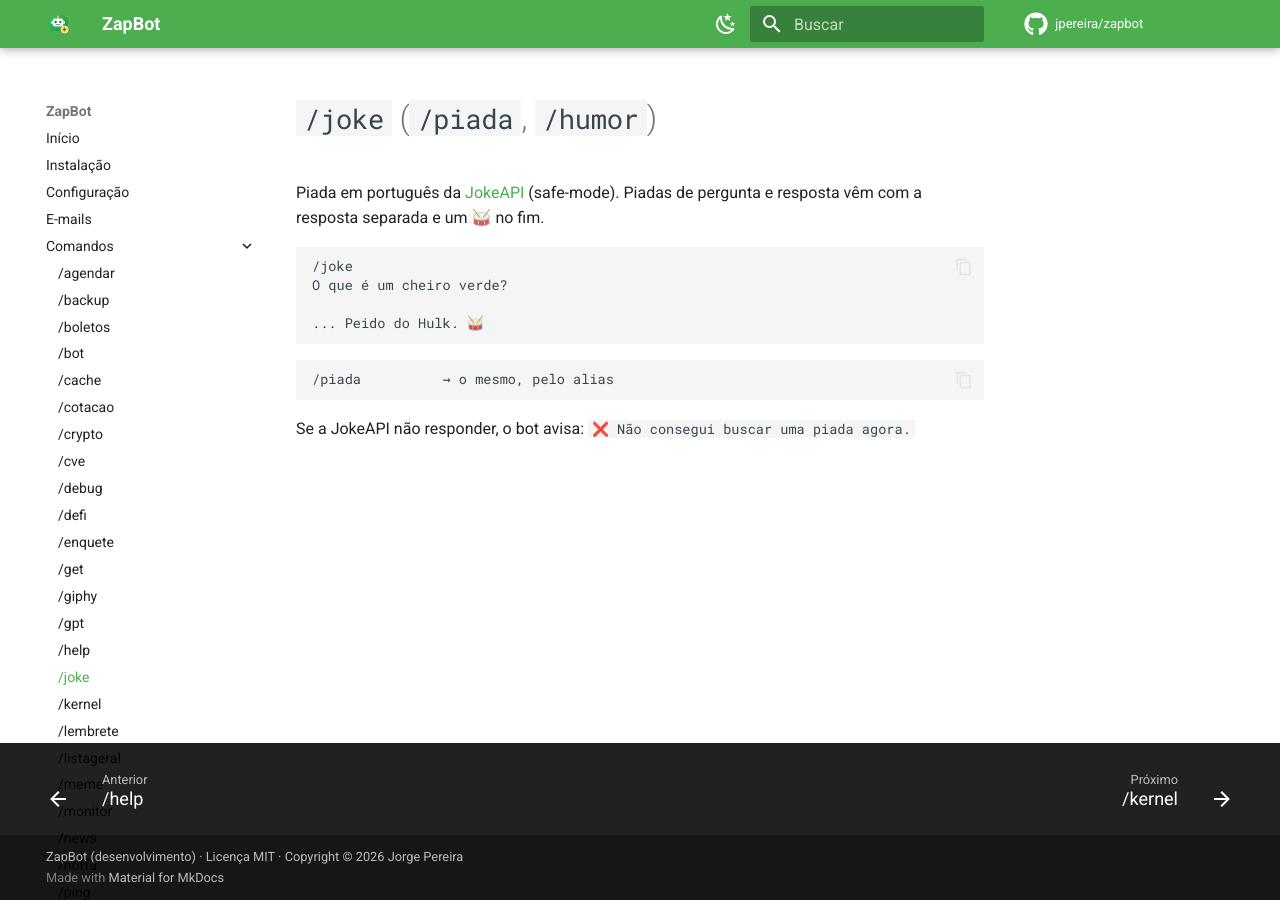
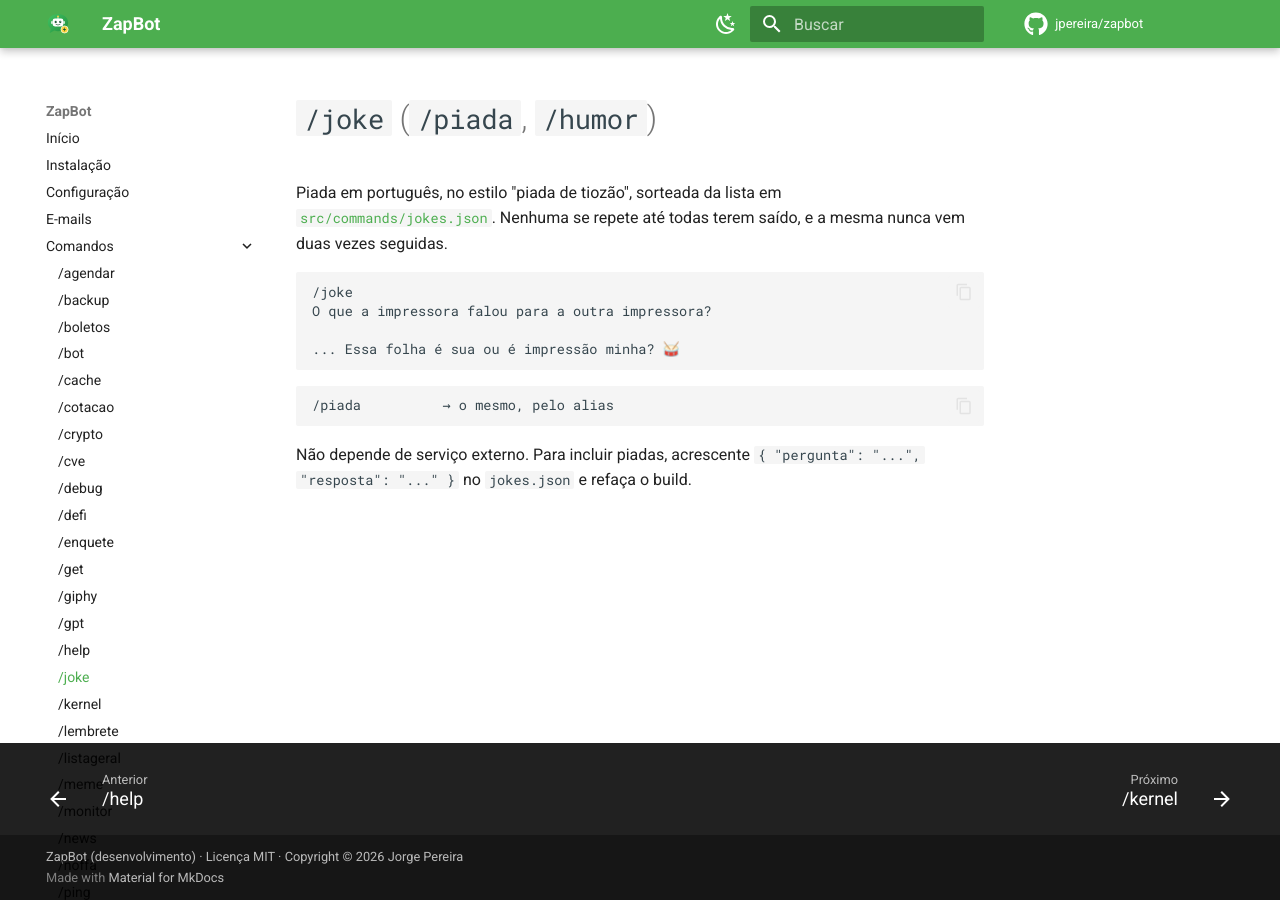
Before and after one commit to jpereira/zapbot, an MkDocs documentation site: the page built from docs/commands/joke.md, in a window 1280 px wide. Built offline with MkDocs 1.6.1 and Material for MkDocs 9.7.7, drawn with Linux system fonts in a browser that asks for light colours; comment, search, counter and statistics services are not loaded.

Commit message:
Swap /joke's JokeAPI for our own list (it only had 1 joke in Portuguese)

````diff
--- a/docs/commands/joke.md
+++ b/docs/commands/joke.md
@@ -1,18 +1,20 @@
 # `/joke` (`/piada`, `/humor`)
 
-Piada em português da [JokeAPI](https://jokeapi.dev/) (safe-mode). Piadas de
-pergunta e resposta vêm com a resposta separada e um 🥁 no fim.
+Piada em português, no estilo "piada de tiozão", sorteada da lista em
+[`src/commands/jokes.json`](https://github.com/jpereira/zapbot/blob/main/src/commands/jokes.json).
+Nenhuma se repete até todas terem saído, e a mesma nunca vem duas vezes
+seguidas.
 
 ```
 /joke
-O que é um cheiro verde?
+O que a impressora falou para a outra impressora?
 
-... Peido do Hulk. 🥁
+... Essa folha é sua ou é impressão minha? 🥁
 ```
 
 ```
 /piada          → o mesmo, pelo alias
 ```
 
-Se a JokeAPI não responder, o bot avisa: `❌ Não consegui buscar uma piada
-agora.`
+Não depende de serviço externo. Para incluir piadas, acrescente
+`{ "pergunta": "...", "resposta": "..." }` no `jokes.json` e refaça o build.
````
Also changed, not shown: docs/configuration.md (+0 -1 lines), 4 other files.
